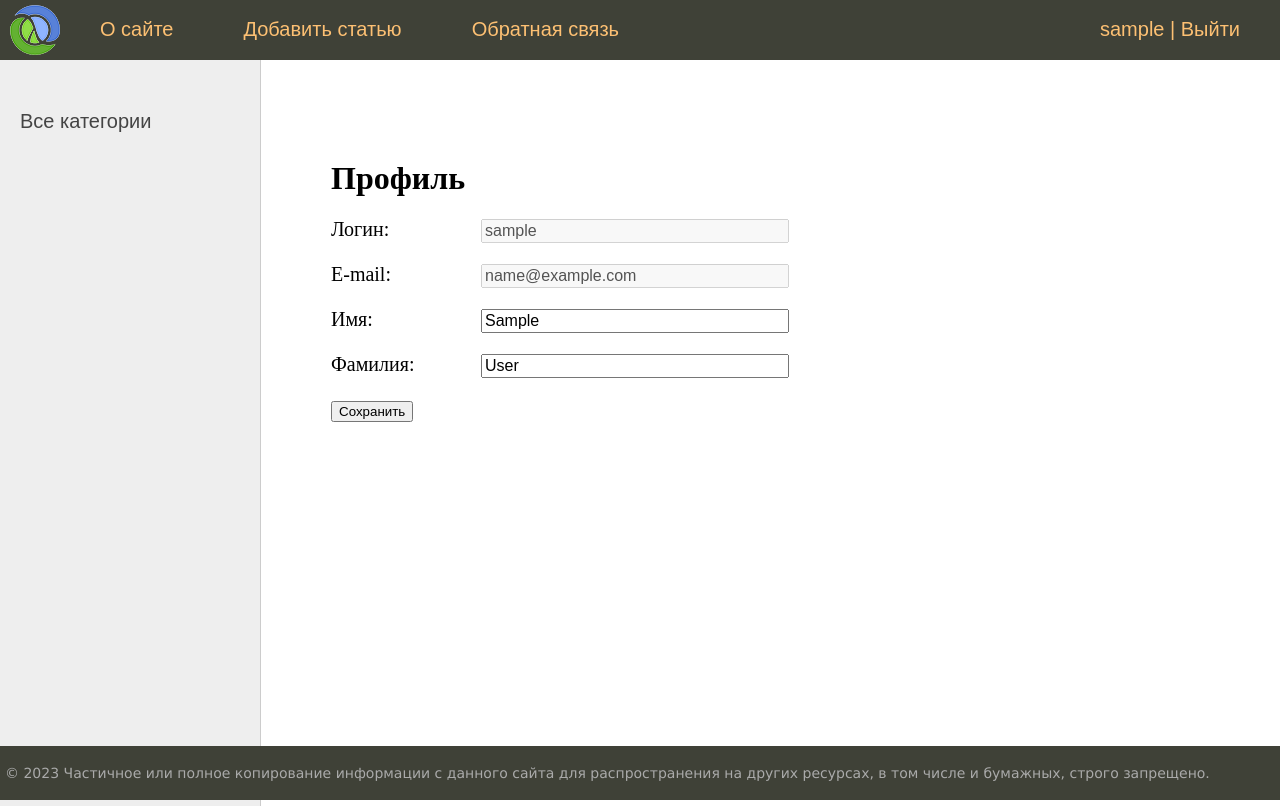
After one commit to BylatZM/site_women, a Django app: page /users/profile/ in a window 1280 px wide. The commit adds this page. Run offline with Django 4.2, Linux system fonts and the light colour scheme; the visitor is signed in with stand-in values (Sample User, id 1); data that the repository does not hold is empty.

Commit message:
added LOGIN_URL and mofidied his description, added AUTHENTICATION_BACKENDS and added this list own backend EmailAuthBackend for authenticate by email and password in settings.py, wrapped user.username in link with href to users:profile path name in base.html, created users/templates/users/profile.html, created EmailAuthBackend extended from BaseBackend, defined authenticate, get_user methods in the class in users/authentication.py, created ProfileUserForm, extended by forms.ModelForm in users/forms.py, added profile url path in users/urls.py, created ProfileUser class extended by LoginRequiredMixin and UpdateView in users/views.py

```diff
--- a/sitewomen/templates/base.html
+++ b/sitewomen/templates/base.html
@@ -25,7 +25,7 @@
         <!-- Проверяет авторизован ли пользователь в системе -->
         {% if user.is_authenticated %}
         <!-- Через объект user можно получить поля модели User -->
-        <li class="last">{{ user.username }} | <a href="{% url 'users:logout' %}">Выйти</a></li>
+        <li class="last"><a href="{% url 'users:profile' %}">{{ user.username }}</a> | <a href="{% url 'users:logout' %}">Выйти</a></li>
         {% else %}
         <li class="last"><a href="{% url 'users:login' %}">Войти</a> | <a href="{% url 'users:register' %}">Регистрация</a></li>
         {% endif %}
--- a/sitewomen/users/forms.py
+++ b/sitewomen/users/forms.py
@@ -40,3 +40,19 @@
     if get_user_model().objects.filter(email=email).exists():
       raise forms.ValidationError("Такой E-mail уже существует!")
     return email
+
+class ProfileUserForm(forms.ModelForm):
+  username = forms.CharField(disabled=True, label='Логин', widget=forms.TextInput(attrs={'class': 'form-input'}))
+  email = forms.CharField(disabled=True, label='E-mail', widget=forms.TextInput(attrs={'class': 'form-input'}))
+
+  class Meta:
+    model = get_user_model()
+    fields = ['username', 'email', 'first_name', 'last_name']
+    labels = {
+      'first_name': 'Имя',
+      'last_name': 'Фамилия',
+    }
+    widgets = {
+      'first_name': forms.TextInput(attrs={'class': 'form-input'}),
+      'last_name': forms.TextInput(attrs={'class': 'form-input'})
+    }
--- /dev/null
+++ b/sitewomen/users/templates/users/profile.html
@@ -0,0 +1,16 @@
+{% extends 'base.html' %}
+
+{% block content %}
+<h1>Профиль</h1>
+
+<form action="" method="post">
+  {% csrf_token %}
+  <div class="form-error">{{ form.non_field_errors }}</div>
+  {% for f in form %}
+  <p><label for="{{ f.id_for_label }}" class="form-label">{{ f.label }}: </label>{{ f }}</p>
+  <div class="form-error">{{ f.errors }}</div>
+  {% endfor %}
+  <p><button type="submit">Сохранить</button></p>
+</form>
+
+{% endblock %}
--- a/sitewomen/users/urls.py
+++ b/sitewomen/users/urls.py
@@ -11,4 +11,5 @@
   # чтобы изменить поведение можно задать переменную LOGOUT_REDIRECT_URL в settings.py
   path('logout/', LogoutView.as_view(), name='logout'), # localhost:8000/users/logout/
   path('register/', views.Register.as_view(), name='register'), # localhost:8000/register/
+  path('profile/', views.ProfileUser.as_view(), name="profile"), # localhost:8000/profile/1/
 ]
--- a/sitewomen/users/views.py
+++ b/sitewomen/users/views.py
@@ -1,9 +1,9 @@
-from .forms import LoginUserForm, RegisterUserForm
+from .forms import LoginUserForm, RegisterUserForm, ProfileUserForm
 from django.contrib.auth.views import LoginView
-from django.shortcuts import render
 from django.urls import reverse_lazy
-from django.views.generic import CreateView
-from women.utils import DataMixin
+from django.views.generic import CreateView, UpdateView
+from django.contrib.auth.mixins import LoginRequiredMixin
+from django.contrib.auth import get_user_model
 
 # LoginView класс представления, который позволяет удобно аутентифицировать пользователя на сайте
 # AuthenticationForm - форма для аутентификации пользователя, предоставляет форму с полями username и password
@@ -26,3 +26,19 @@
   template_name = 'users/register.html'
   extra_context = {'title': 'Регистрация'}
   success_url = reverse_lazy('users:login')
+
+# LoginRequiredMixin позволит ограничить доступ к странице, просматривать могут только авторизованные пользователи
+# Если пользователь не авторизован то будет выполнен редирект на адрес указанный в LOGIN_URL
+class ProfileUser(LoginRequiredMixin, UpdateView):
+  model = get_user_model()
+  template_name = 'users/profile.html'
+  form_class = ProfileUserForm
+  extra_context = {'title': 'Профиль'}
+
+  # метод позволяет задать ссылку по которой будет перенаправлен пользователь в случае успешного обновления данных профиля
+  def get_success_url(self):
+    return reverse_lazy('users:profile')
+
+  # Позволяет отобрать запись, которая будет отображаться и редактироваться
+  def get_object(self, queryset=None):
+    return self.request.user
```
Also changed, not shown: sitewomen/sitewomen/settings.py (+9 -2 lines), sitewomen/users/authentication.py (added, +27 -0 lines).
